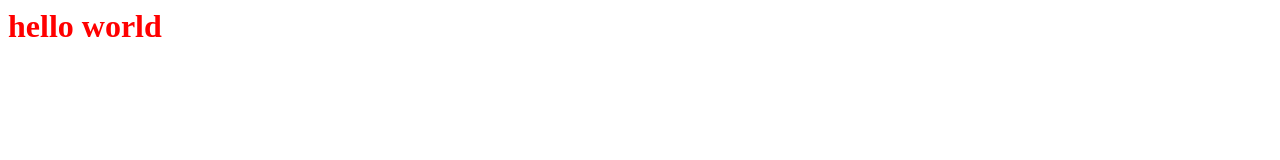
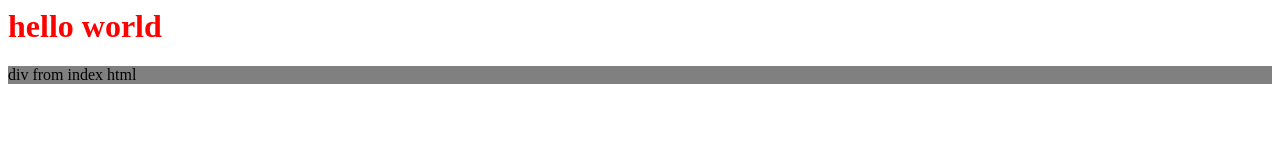
Before and after one commit to karimamaaoui/tp1devops, a plain HTML site: page index.html in a window 1280 px wide. Drawn offline with Linux system fonts and the light colour scheme.

Commit message:
second commit

```diff
--- a/index.html
+++ b/index.html
@@ -7,4 +7,8 @@
 <h1>
 hello world
 </h1>
+<div>
+div from index html
+</div>
+
 </html>
--- a/style.css
+++ b/style.css
@@ -1 +1,5 @@
 h1{color: red}
+
+div{
+background-color: gray
+}
```
Also changed, not shown: readme.txt (added).
